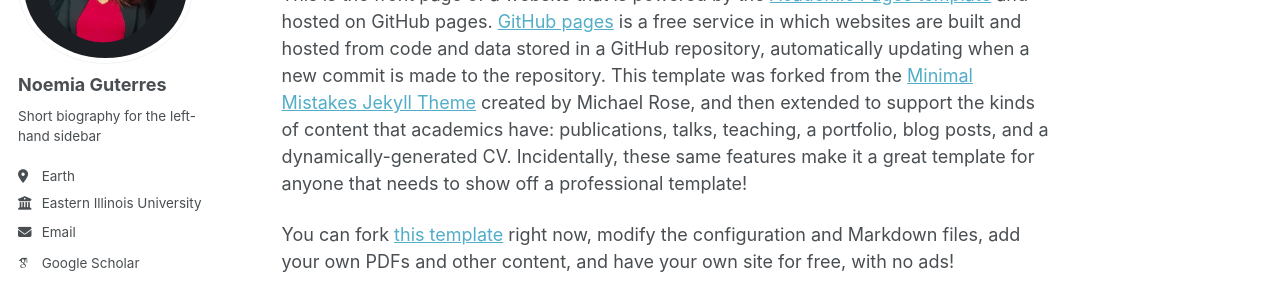
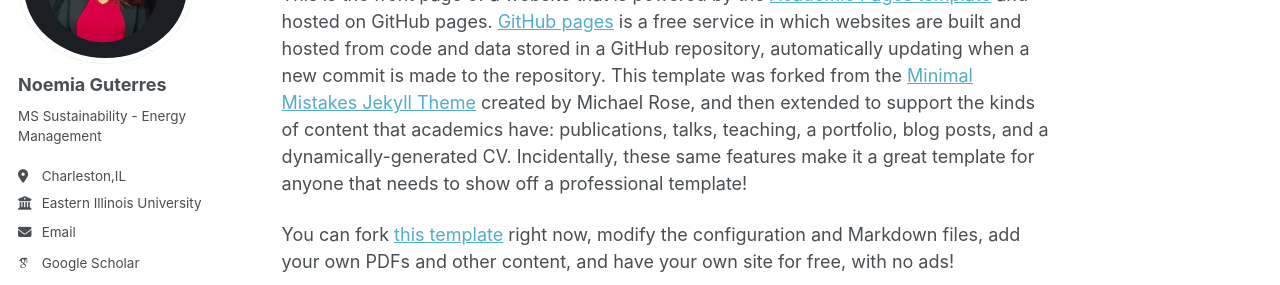
Before and after one commit to noemiapg/noemiapg.github.io, a Jekyll site: the page built from _pages/about.md, in a window 1280 px wide. Shown: the part 188-473 px from the top of the page. Built offline with Jekyll 4.4.1, drawn with Linux system fonts in a browser that asks for light colours; some web fonts are replaced; a script that is not in the unit is left out.

Commit message:
Update _config.yml

```diff
--- a/_config.yml
+++ b/_config.yml
@@ -26,8 +26,8 @@ author:
   avatar           : "profile.png"
   name             : "Noemia Guterres"
   pronouns         : # example: "she/her"
-  bio              : "Short biography for the left-hand sidebar"
-  location         : "Earth"
+  bio              : "MS Sustainability - Energy Management"
+  location         : "Charleston,IL"
   employer         : "Eastern Illinois University"
   uri              : # URL
   email            : "nguterres@eiu.edu"
@@ -63,7 +63,7 @@ author:
   keybase          : # Username
   instagram        : # Username
   lastfm           : # Username
-  linkedin         : # Username
+  linkedin         : # noémia-guterres
   mastodon         : # URL
   medium           : # URL
   pinterest        : # Username
```
